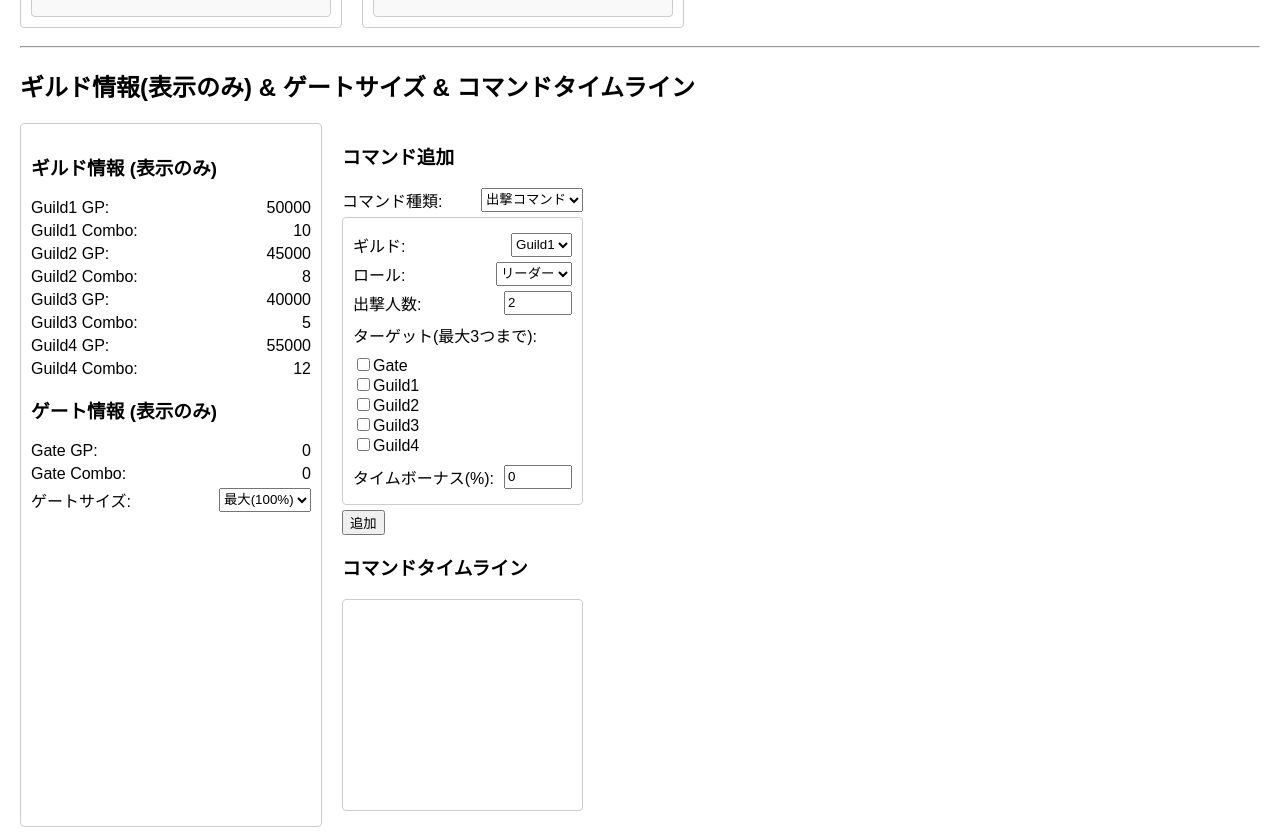
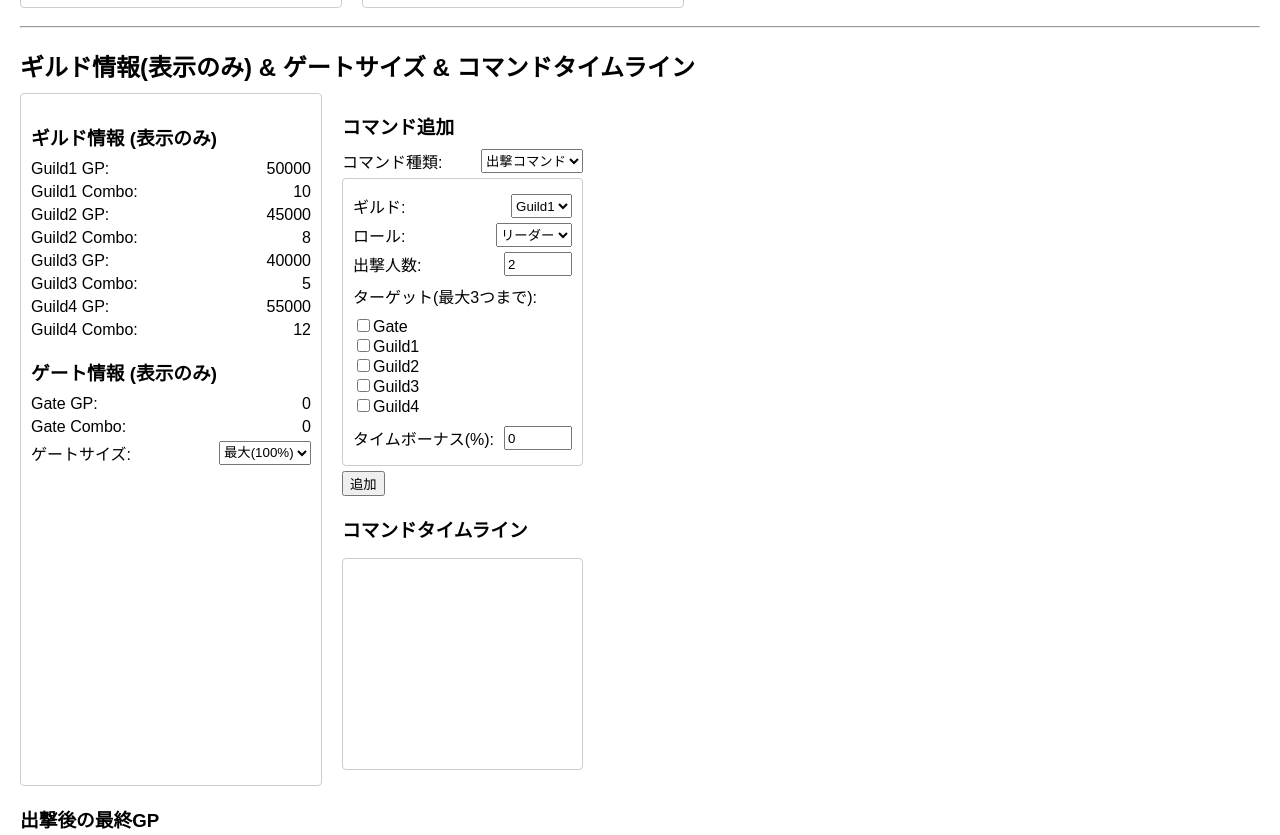
Before and after one commit to ogatetsu-0501/MERC, a plain HTML site: page index.html in a window 1280 px wide. Shown: the part 1435-2270 px from the top of the page. Drawn offline with Linux system fonts and the light colour scheme.

Commit message:
Update style.css

```diff
--- a/style.css
+++ b/style.css
@@ -2,15 +2,13 @@ body {
   margin: 20px;
   font-family: sans-serif;
 }
-h1 {
+h1,h2,h3 {
   margin-bottom: 10px;
 }
 .container {
   display: flex;
   gap: 20px;
 }
-
-/* 上部の4ギルド祈り計算 */
 .guild-block {
   border: 1px solid #ccc;
   padding: 10px;
@@ -36,7 +34,6 @@ h1 {
   padding: 8px;
   border-radius: 4px;
 }
-
 /* 下部ギルド情報(表示のみ) + コマンド */
 .guild-info {
   border: 1px solid #ccc;
@@ -74,7 +71,6 @@ h1 {
 .command-label {
   font-weight: bold;
 }
-
 /* ギルド色 */
 .guild1 { background-color: #e74c3c; }
 .guild2 { background-color: #3498db; }
```
